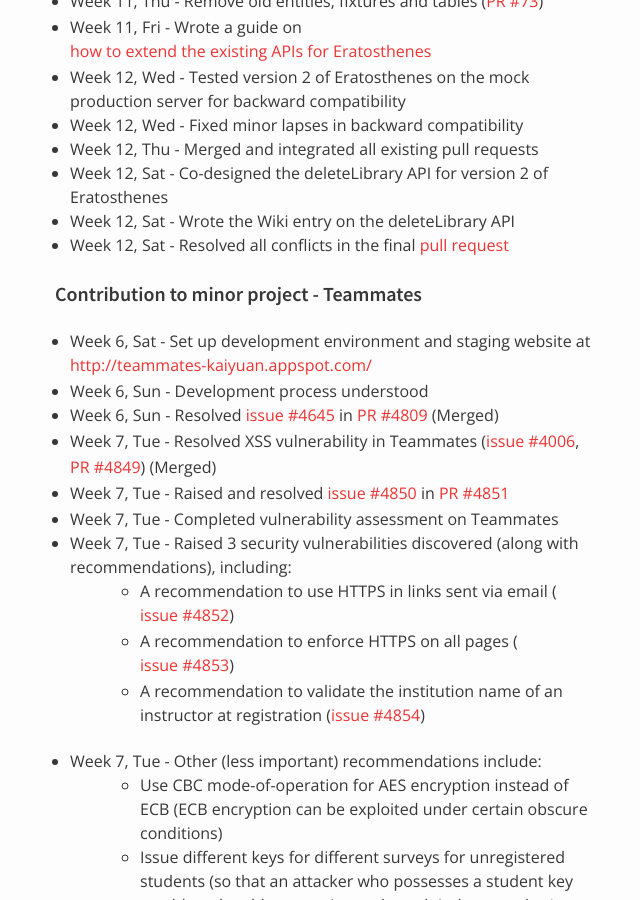
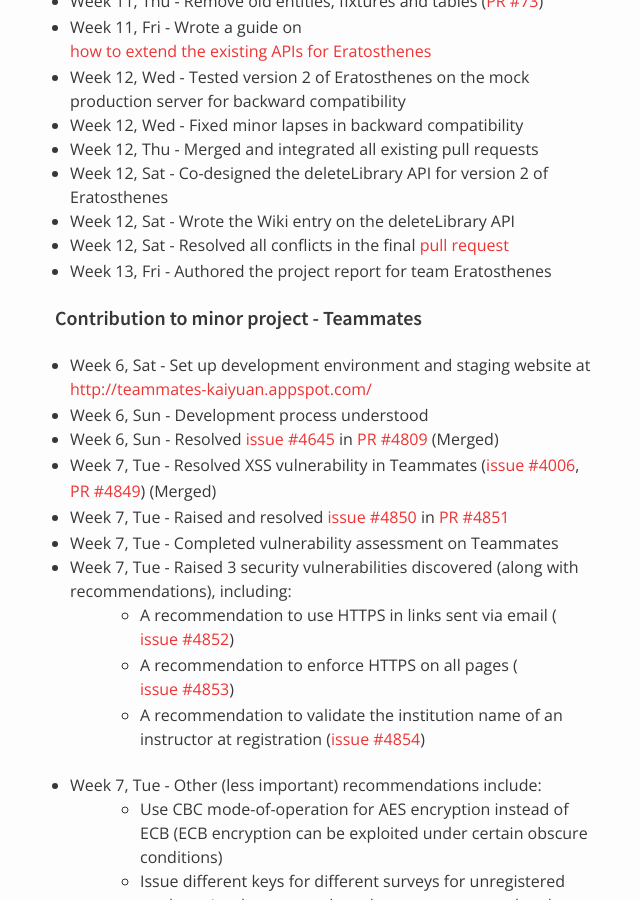
Before and after one commit to nus-oss/cs3281-AY1516S2-website, a Jekyll site: the page built from teams/codebender.md, in a window 1280 px wide and 900 px high, scrolled down 6036 px. Shown: the whole window, without its empty margins (315-955 px from the left). Built offline with Jekyll 4.4.1, drawn with Linux system fonts in a browser that asks for light colours; some of the changed text lies outside the part shown.

Commit message:
Update KY's progress

```diff
--- a/teams/codebender.md
+++ b/teams/codebender.md
@@ -199,6 +199,7 @@
 * Week 12, Sat - Co-designed the deleteLibrary API for version 2 of Eratosthenes
 * Week 12, Sat - Wrote the Wiki entry on the deleteLibrary API
 * Week 12, Sat - Resolved all conflicts in the final [pull request](https://github.com/codebendercc/eratosthenes/pull/76)
+* Week 13, Fri - Authored the project report for team Eratosthenes
 
 #### Contribution to minor project - Teammates
 * Week 6, Sat - Set up development environment and staging website at [http://teammates-kaiyuan.appspot.com/](http://teammates-kaiyuan.appspot.com/)
@@ -238,6 +239,7 @@
 * Created a binary challenge for the upcoming [X-CTF 2016](http://nusgreyhats.org/x-ctf/)
 * Learnt special tricks about cross-site scripting and social engineering at a [security-themed Friday Hacks](http://nushackers.org/2016/03/friday-hacks-111-Apr-1/)
 * Completed several challenges in [PlaidCTF2016](http://www.plaidctf.com/) and ranked amongst the top in Singapore as of Sunday 0030H
+* Wrote a blog post on the [dangers of copying and pasting materials off the web](http://cs3281-2.blogspot.sg/2016/04/te-fear-simple-copy-paste.html)
 * Gave a [presentation](https://docs.google.com/presentation/d/1yE7062jrhEg7ZKTpmr76ZtNHt8Rj6IOPfiFhF1mB8X4/edit?usp=sharing) on the recent [DROWN attack](https://drownattack.com/), including my personal experience in implmenting a proof-of-concept attack and ways to improve on some techniques suggested by the original authors of the paper
 
 ### @bsmmoon (Moon Seokmin) (Team Lead - Week 4 - 8)
```
